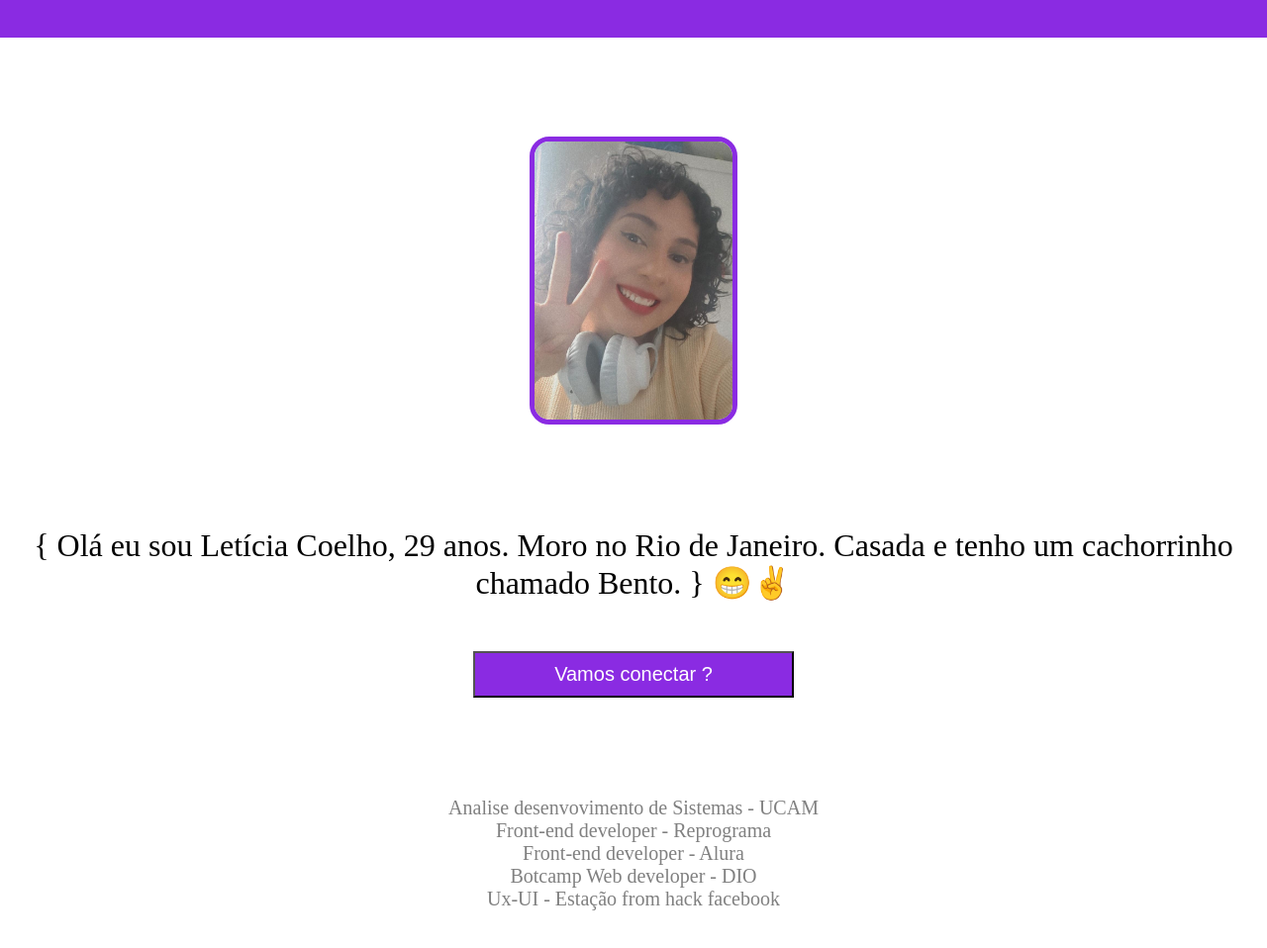
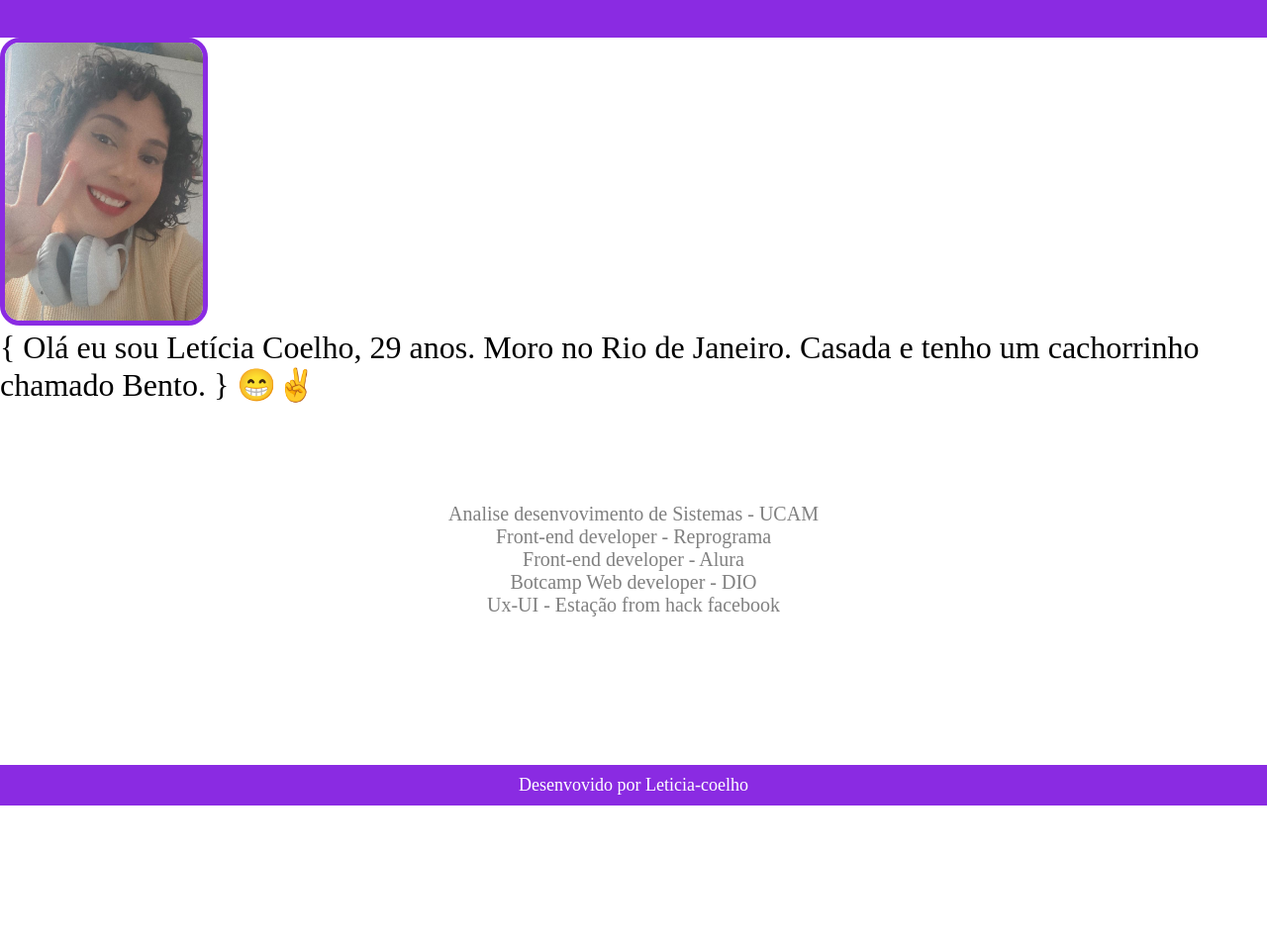
Before and after one commit to coelholeticia/Aula-2-HTMl-CSS-Programadores-Cariocas-, a plain HTML site: page index.html in a window 1280 px wide. Shown: the part 134-1092 px from the top of the page at 99% size. After the commit the page ends 948 px from the top, so only its background shows below. Drawn offline with Linux system fonts and the light colour scheme.

Commit message:
Add files via upload
Atualizando pagina

```diff
--- a/index.html
+++ b/index.html
@@ -16,15 +16,15 @@
         </nav>
     </header>
     <main>
-        <div class="div-foto">
+        <div class="div-container">
             <img class="img-eu" src="./img/eu.jpeg" alt="foto de leticia-coelho" />
-        </div>
-        <div class="sobre-mim">
+
+
             <p class="sobre">
                  { Olá eu sou Letícia Coelho, 29 anos. Moro no Rio de Janeiro.
                 Casada e tenho um cachorrinho chamado Bento. } 😁✌️
             </p>
-            <button id="conecta"> Vamos conectar ?</button>
+
         </div>
 
         <div class="lista-portfolio">
```
